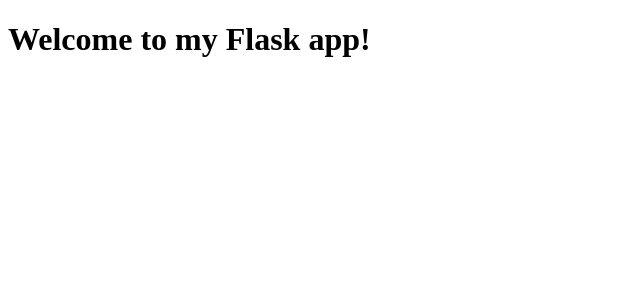
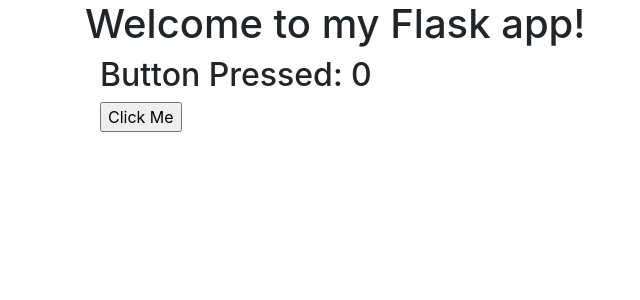
Before and after one commit to effeect/docker-raspi-project, a Flask app: page / in a window 1280 px wide. Shown: the top 300 px of the page, without its empty margins (0-640 px from the left). Run offline with Flask 3, Linux system fonts and the light colour scheme.

Commit message:
Button Pressed in Flask

```diff
--- a/app/app.py
+++ b/app/app.py
@@ -1,27 +1,18 @@
 from flask import Flask, render_template, request
 app = Flask(__name__)
+from query import *
 
-# Influx DB
-import influxdb_client, os, time
-from influxdb_client import InfluxDBClient, Point, WritePrecision
-from influxdb_client.client.write_api import SYNCHRONOUS
+# Thanks to https://stackoverflow.com/questions/46482475/how-handle-a-button-click-on-python-flask
 
-token = os.environ.get("INFLUXDB_TOKEN")
-org = "dimes"
-url = "http://localhost:8086"
+ButtonPressed = 0
 
-write_client = influxdb_client.InfluxDBClient(url=url, token=token, org=org)
-
-
-@app.route('/')
-def home():
-    return render_template('index.html')
-
-
-@app.route('/button', methods=['POST'])
-def button():
-    print("Hello world")
-    return 'Button clicked!'
+@app.route('/', methods=["GET", "POST"])
+def button( ButtonPressed = 0 ):
+    if request.method == "POST":
+        # Put Influx Requests here when ready
+        ButtonPressed += 1 # Note this increment here
+        return render_template("index.html", ButtonPressed = ButtonPressed)
+    return render_template("index.html", ButtonPressed = ButtonPressed)
 
 if __name__ == '__main__':
 	app.run(host='0.0.0.0', port=8000)
--- a/app/templates/index.html
+++ b/app/templates/index.html
@@ -2,8 +2,23 @@
 <html>
 <head>
     <title>My Flask App</title>
+    <link rel="stylesheet" href="https://cdn.jsdelivr.net/npm/bootstrap@4.4.1/dist/css/bootstrap.min.css" integrity="sha384-Vkoo8x4CGsO3+Hhxv8T/Q5PaXtkKtu6ug5TOeNV6gBiFeWPGFN9MuhOf23Q9Ifjh" crossorigin="anonymous">
 </head>
 <body>
-    <h1>Welcome to my Flask app!</h1>
+
+    <div class="container">
+        <h1>Welcome to my Flask app!</h1>
+    <div class="container">
+        <h2>Button Pressed: {{ ButtonPressed }}</h2>
+        <form method="post">
+            <input type="submit" value="Click Me" >
+        </form>
+     </div>
+
+    </div>
+
+    <script src="https://code.jquery.com/jquery-3.4.1.slim.min.js" integrity="sha384-J6qa4849blE2+poT4WnyKhv5vZF5SrPo0iEjwBvKU7imGFAV0wwj1yYfoRSJoZ+n" crossorigin="anonymous"></script>
+    <script src="https://cdn.jsdelivr.net/npm/popper.js@1.16.0/dist/umd/popper.min.js" integrity="sha384-Q6E9RHvbIyZFJoft+2mJbHaEWldlvI9IOYy5n3zV9zzTtmI3UksdQRVvoxMfooAo" crossorigin="anonymous"></script>
+    <script src="https://cdn.jsdelivr.net/npm/bootstrap@4.4.1/dist/js/bootstrap.min.js" integrity="sha384-wfSDF2E50Y2D1uUdj0O3uMBJnjuUD4Ih7YwaYd1iqfktj0Uod8GCExl3Og8ifwB6" crossorigin="anonymous"></script>
 </body>
 </html>
```
Also changed, not shown: app/query.py (+3 -12 lines).
